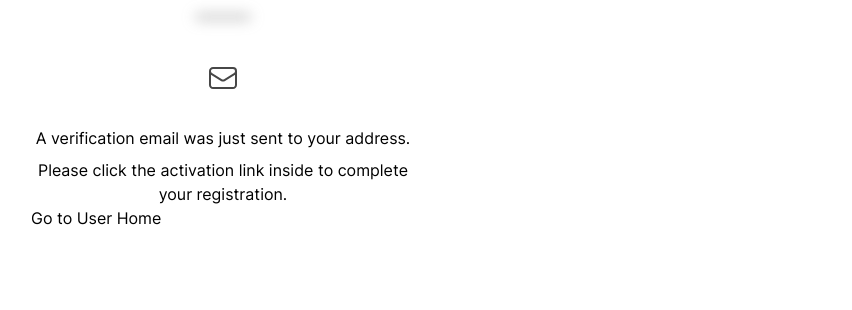
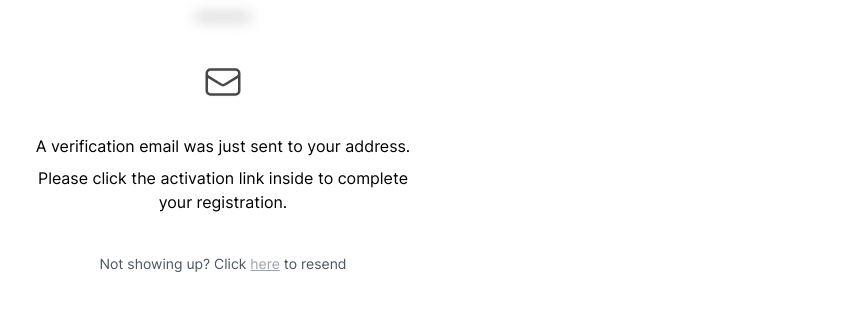
Before and after one commit to tadashibashi/vgmuse, a React (Vite) app in the folder frontend/: page /auth/email-sent in a window 1280 px wide. Shown: the part 130-440 px from the top of the page, without its empty margins (417-1269 px from the left). Built offline with nearby package versions, Linux system fonts and the light colour scheme.

Commit message:
style validation email sent page

```diff
--- a/frontend/src/pages/auth/ValidationEmailSentPage.tsx
+++ b/frontend/src/pages/auth/ValidationEmailSentPage.tsx
@@ -1,18 +1,37 @@
 import urls from "../../urls";
 import {Link} from "react-router-dom";
 
-import {EnvelopeIcon, PaperAirplaneIcon} from "@heroicons/react/24/outline";
+import {EnvelopeIcon} from "@heroicons/react/24/outline";
+import React, {useRef} from "react";
+import debounce from "../../lib/debounce.ts";
+import {getUser, resendVerificationEmail} from "../../api/auth.ts";
+import {Is} from "../../lib/types.ts";
 
 
 export default function ValidationEmailSentPage() {
+
+    const debouncedResend = useRef(debounce(handleResend, 20000)); // once every 20 seconds
+
+    async function handleResend(evt: React.MouseEvent) {
+        const result = await resendVerificationEmail();
+
+        if (Is.errorContainer(result)) {
+            console.error(result.error);
+        }
+    }
+
     return (
         <>
-            <EnvelopeIcon className="mx-auto animate-pulse -mb-2 mt-16" width="4vmin" />
-            <div className="mt-10 sm:mx-auto sm:w-full sm:max-w-sm">
-                <p className="text-center mb-2">A verification email was just sent to your address.</p>
-                <p className="text-center">Please click the activation link inside to complete your registration.</p>
+            <EnvelopeIcon className="mx-auto animate-pulse -mb-2 mt-16 drop-shadow-sm" width="40"/>
+            <div className="mt-10 sm:mx-auto sm:w-full sm:max-w-sm select-none">
+                <p className="text-center mb-2 pointer-events-none">A verification email was just sent to your address.</p>
+                <p className="text-center pointer-events-none">Please click the activation link inside to complete your registration.</p>
 
-                <Link to={urls.root.landingPage.path}>Go to User Home</Link>
+                <p className="text-center mt-10 text-sm text-gray-600">
+                    <span className="pointer-events-none">Not showing up? Click </span>
+                    <a onClick={debouncedResend.current} className="underline text-gray-400 active:text-gray-500 pointer-events cursor-pointer">here</a>
+                    <span className="pointer-events-none"> to resend</span>
+                </p>
             </div>
         </>
     );
```
